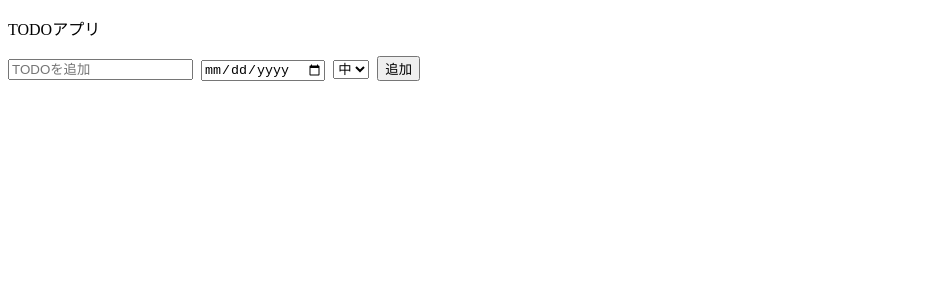
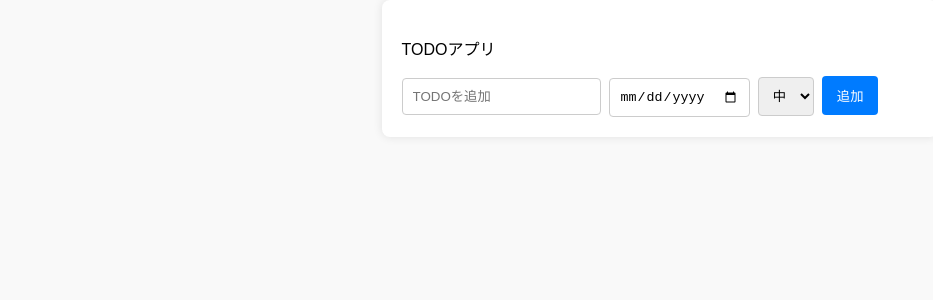
Before and after one commit to kyonsheeee/todo-app, a React (Create React App) app: page / in a window 1280 px wide. Shown: the top 300 px of the page, without its empty margins (0-933 px from the left). Built offline with nearby package versions, Linux system fonts and the light colour scheme.

Commit message:
簡単なCSSを追加

```diff
--- /dev/null
+++ b/src/App.css
@@ -0,0 +1,41 @@
+body {
+  font-family: Arial, sans-serif;
+  background-color: #f9f9f9;
+  margin: 0;
+  padding: 0;
+  display: flex;
+  justify-content: center;
+  align-items: center;
+  /* height: 100vh; */
+}
+
+.app-container {
+  background-color: #fff;
+  padding: 20px;
+  border-radius: 8px;
+  box-shadow: 0 0 10px rgba(0, 0, 0, 0.1);
+  width: 100%;
+  max-width: 600px;
+}
+
+input[type="text"],
+input[type="date"],
+select {
+  padding: 10px;
+  margin-right: 10px;
+  border: 1px solid #ccc;
+  border-radius: 4px;
+}
+
+button {
+  padding: 10px 15px;
+  background-color: #007bff;
+  color: #fff;
+  border: none;
+  border-radius: 4px;
+  cursor: pointer;
+}
+
+button:hover {
+  background-color: #0056b3;
+}
--- a/src/App.tsx
+++ b/src/App.tsx
@@ -1,12 +1,13 @@
 import React from "react";
 import TodoList from "./components/TodoList";
+import "./App.css";
 
 const App: React.FC = () => {
   return (
-    <>
+    <div className="app-container">
       <p>TODOアプリ</p>
       <TodoList />
-    </>
+    </div>
   );
 };
 
--- a/src/components/TodoItem.tsx
+++ b/src/components/TodoItem.tsx
@@ -51,6 +51,7 @@
       {isEditing ? (
         <>
           <input
+            type="text"
             value={newText}
             onChange={(e) => setNewText(e.target.value)}
             style={{ marginRight: "8px" }}
--- a/src/components/TodoList.tsx
+++ b/src/components/TodoList.tsx
@@ -60,6 +60,7 @@
   return (
     <>
       <input
+        type="text"
         placeholder="TODOを追加"
         value={input}
         onChange={(e) => setInput(e.target.value)}
```
